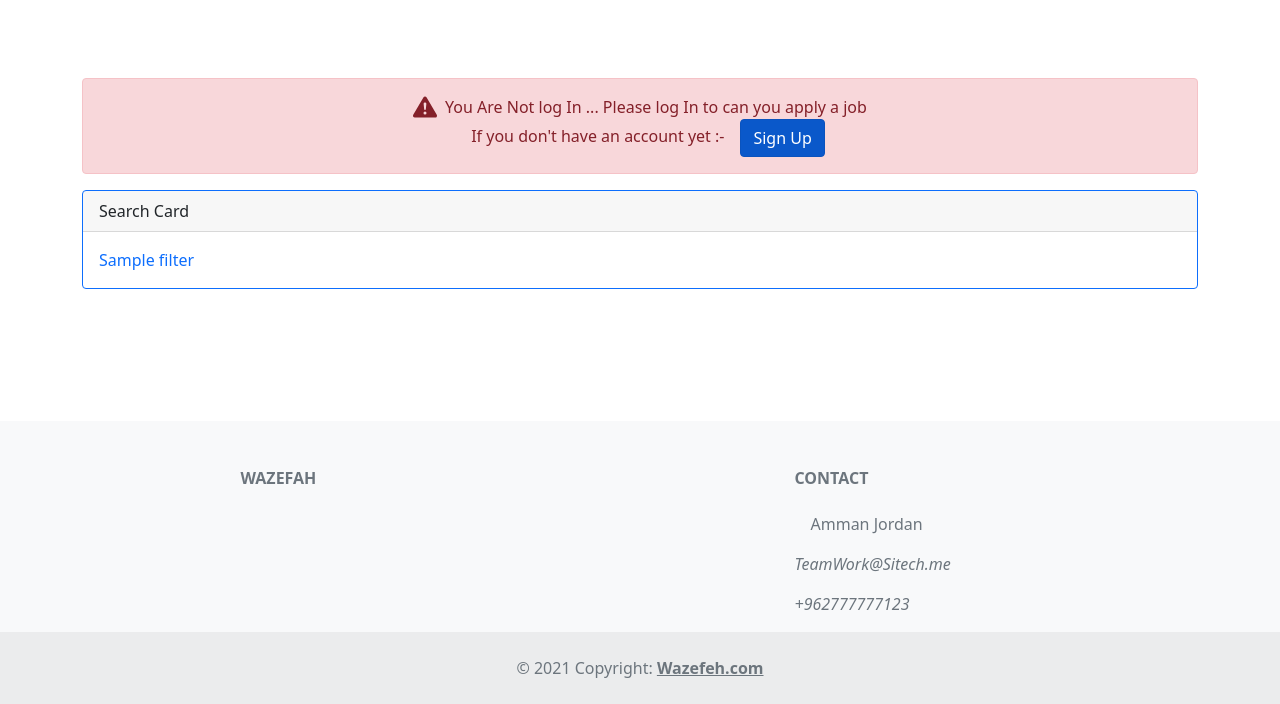
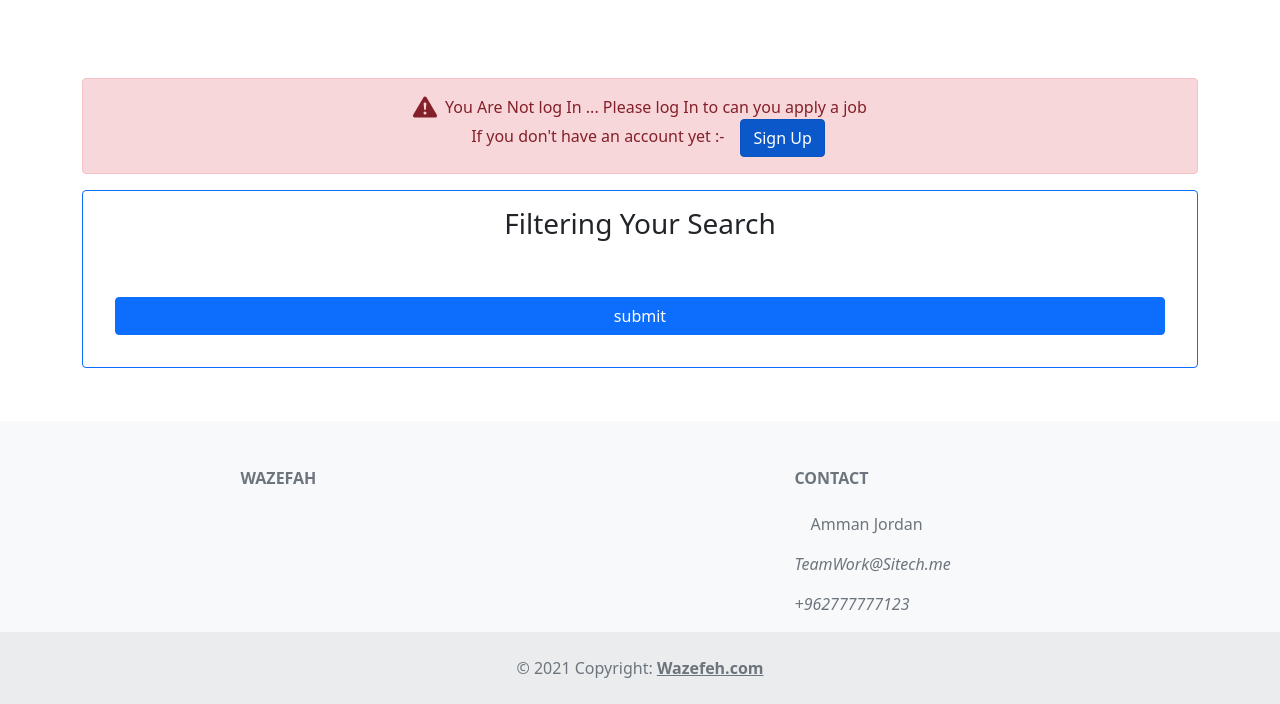
Before and after one commit to Abdulhafeez012/wazefah, a Django app: template templates/result_page.html in a window 1280 px wide. Shown: the part 96-800 px from the top of the page. Run offline with Django 4.2, Linux system fonts and the light colour scheme; the template is opened without the code that fills it: most values are stand-ins (such as "Sample title", 1, 10 or a date in 2020); some libraries are stand-ins or nearby versions.

Commit message:
[WIP], py and html, still working on result page and filtering

```diff
--- a/main/forms.py
+++ b/main/forms.py
@@ -1,5 +1,3 @@
-from ast import Sub
-from dataclasses import field
 from django import forms
 from django.contrib.auth.models import User
 from .models import UserInformation
--- /dev/null
+++ b/requirement.txt
@@ -0,0 +1,3 @@
+django=4.0.1
+django_crispy_forms
+django-filter
--- /dev/null
+++ b/static/css/result_page.css
@@ -0,0 +1,3 @@
+#form_card {
+  max-width: 70rem;
+}
--- a/templates/base.html
+++ b/templates/base.html
@@ -12,11 +12,8 @@
     <script src="https://cdn.jsdelivr.net/npm/bootstrap@5.1.3/dist/js/bootstrap.bundle.min.js"
         integrity="sha384-ka7Sk0Gln4gmtz2MlQnikT1wXgYsOg+OMhuP+IlRH9sENBO0LRn5q+8nbTov4+1p"
         crossorigin="anonymous"></script>
-    <!-- link of htmx -->
-    <script src="https://unpkg.com/htmx.org@1.6.1"
-        integrity="sha384-tvG/2mnCFmGQzYC1Oh3qxQ7CkQ9kMzYjWZSNtrRZygHPDDqottzEJsqS4oUVodhW"
-        crossorigin="anonymous"></script>
     <link href="{% static 'css/base.css' %}" rel="stylesheet">
+    <link href="{% static 'css/result_page.css' %}" rel="stylesheet">
     <title>Wazefah</title>
 </head>
 
--- a/templates/result_page.html
+++ b/templates/result_page.html
@@ -17,15 +17,47 @@
         </div>
     </div>
     {% endif %}
-    <div class="card border-primary" id="form_card">
-        <div class="card-header">Search Card</div>
+    <div class="card border-primary p-3" id="form_card">
+        <h3 class="text-center">Filtering Your Search</h3>
         <div class="card-body text-primary">
-            {% csrf_token %}
-            {{filter}}
+            <form method="post" class="d-flex flex-column">
+                {% csrf_token %}
+                <div class="d-flex flex-row m-3 justify-content-around">
+                    {{filter.form|crispy}}
+                </div>
+                <button type="submit" class="btn btn-primary">submit</button>
+            </form>
         </div>
     </div>
     {% if request.method == 'POST' %}
-    <div class="d-flex flex-column align-items-center">
+    <table class="table table-striped">
+        <thead>
+            <tr class="text-uppercase">
+                <th scope="col">Title</th>
+                <th scope="col">Content</th>
+                <th scope="col">Created On</th>
+                <th scope="col">Company Name</th>
+                <th scope="col">Category</th>
+            </tr>
+        </thead>
+        <tbody>
+            {% for job in job_model %}
+            <tr>
+                <td>{{job.title}}</td>
+                <td>{{job.content}}</td>
+                <td>{{job.created_on}}</td>
+                <td>{{job.company_name}}</td>
+                <td>{{job.category}}</td>
+            </tr>
+            {% empty%}
+            <div class="alert alert-warning alert-dismissible fade show" role="alert">
+                <strong>Sorry!</strong> There is No Job Yet related to your search
+                <button type="button" class="btn-close" data-bs-dismiss="alert" aria-label="Close"></button>
+            </div>
+            {% endfor %}
+        </tbody>
+    </table>
+    <!-- <div class="d-flex flex-column align-items-center">
         <div class="d-flex flex-row flex-wrap justify-content-center">
             {% for job in job_model %}
             <div class="card m-4 bg-primary" style="max-width: 24rem; max-height: 30rem;">
@@ -43,7 +75,7 @@
             </div>
             {% endfor %}
         </div>
-    </div>
+    </div> -->
     {% endif %}
 </div>
 {% endblock %}
```
Also changed, not shown: main/filter.py (+10 -12 lines), main/views.py (+8 -9 lines).
